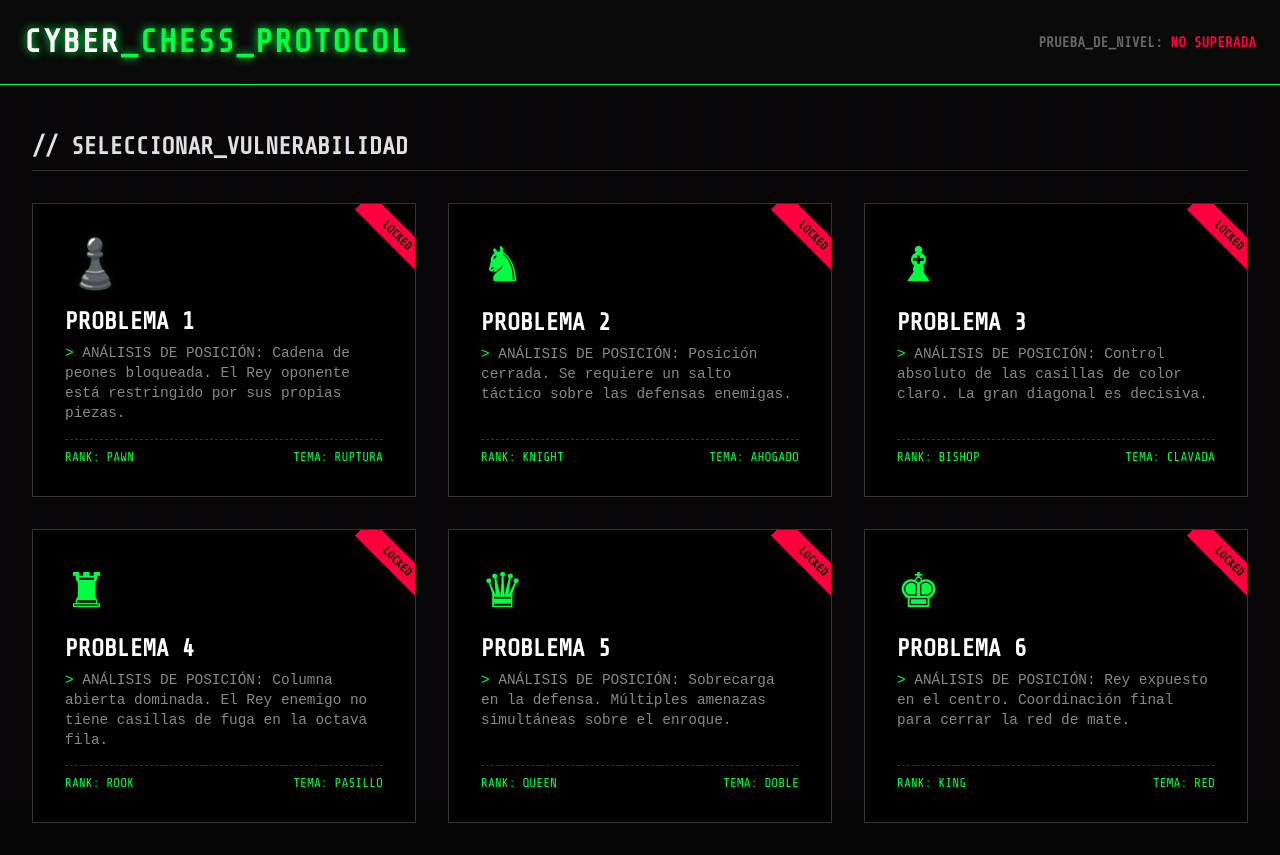
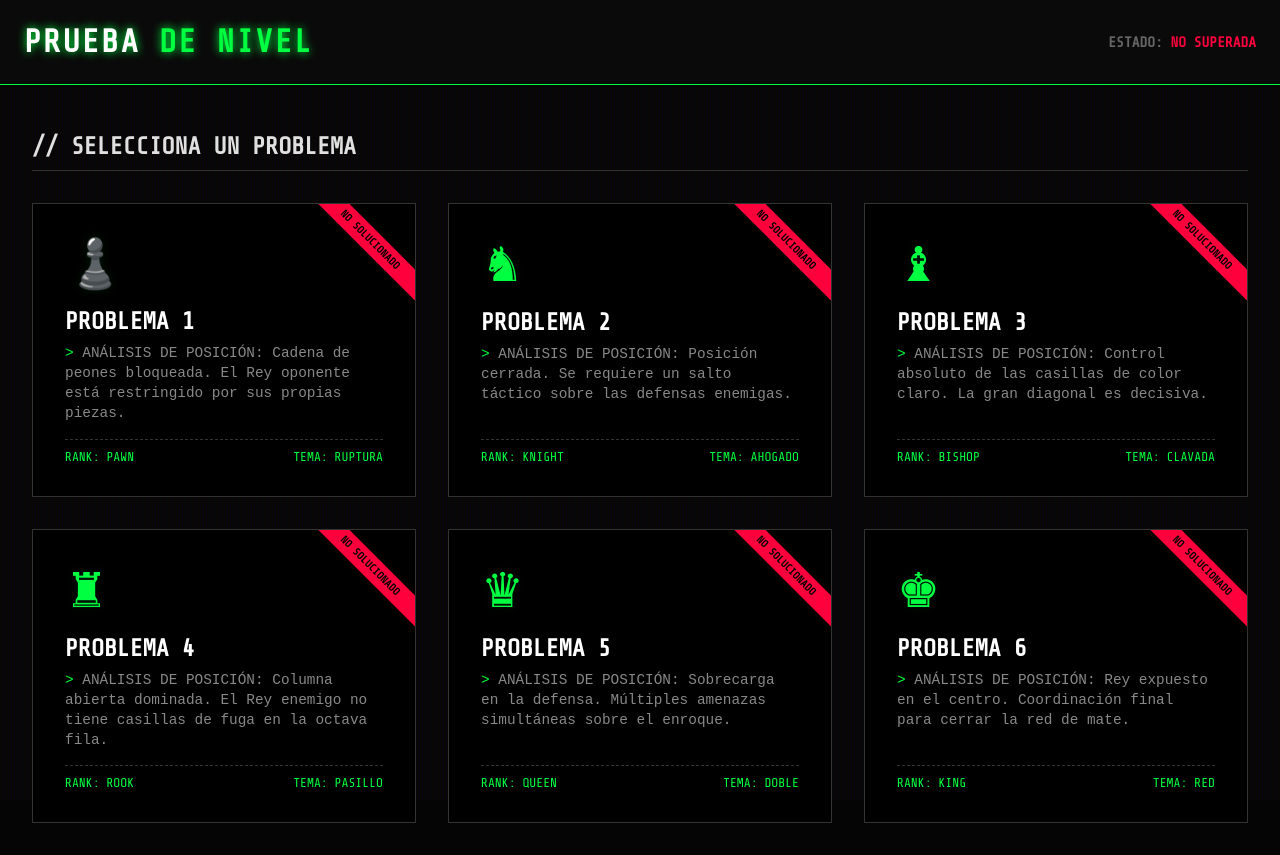
Before and after one commit to DanielDeSantos/foma, a plain HTML site: page index.html in a window 1280 px wide. Drawn offline with nearby package versions, Linux system fonts and the light colour scheme.

Commit message:
Update index.html

```diff
--- a/index.html
+++ b/index.html
@@ -3,7 +3,7 @@
 <head>
     <meta charset="UTF-8">
     <meta name="viewport" content="width=device-width, initial-scale=1.0">
-    <title>Protocolo de Cifrado - Acceso Root</title>
+    <title>Prueba de Nivel - Ciberseguridad</title>
     <link href="https://fonts.googleapis.com/css2?family=Share+Tech+Mono&family=Inter:wght@400;800&display=swap" rel="stylesheet">
     <style>
         :root {
@@ -108,32 +108,29 @@
 
         .mission-card.solved {
             border-color: var(--primary);
-            opacity: 0.7;
+            opacity: 0.8;
         }
 
-        .mission-card.solved::after {
-            content: "✓ SOLUCIONADO";
+        /* CINTA DE ESTADO (RIBBON) */
+        .mission-card::before {
+            content: "NO SOLUCIONADO";
             position: absolute;
-            bottom: 10px; right: 10px;
-            color: var(--primary);
-            font-weight: bold;
-            font-size: 0.8rem;
-        }
-
-        .mission-card::before {
-            content: "LOCKED";
-            position: absolute;
-            top: 20px; right: -30px;
+            top: 25px;
+            right: -55px; /* Ajuste para texto largo */
+            width: 200px; /* Ancho suficiente para rotar */
             background: var(--danger);
             color: black;
-            font-size: 0.7rem;
-            padding: 5px 30px;
+            font-size: 0.65rem;
+            padding: 5px 0;
+            text-align: center;
             transform: rotate(45deg);
             font-weight: bold;
+            box-shadow: 0 2px 5px rgba(0,0,0,0.5);
+            z-index: 5;
         }
 
         .mission-card.solved::before {
-            content: "OPEN";
+            content: "SOLUCIONADO";
             background: var(--primary);
         }
 
@@ -307,15 +304,15 @@
 <body>
 
     <header>
-        <h1><span style="color:white">CYBER</span>_CHESS_PROTOCOL</h1>
+        <h1><span style="color:white">PRUEBA</span> DE NIVEL</h1>
         <div style="font-size: 0.9rem; color: #666; font-weight: bold;">
-            PRUEBA_DE_NIVEL: <span id="global-status" style="color:var(--danger)">NO SUPERADA</span>
+            ESTADO: <span id="global-status" style="color:var(--danger)">NO SUPERADA</span>
         </div>
     </header>
 
     <div id="mission-select-screen" class="screen active">
         <h2 style="margin-top: 1rem; border-bottom: 1px solid #333; padding-bottom: 10px; width: 100%; max-width: 1400px; color: var(--text-main);">
-            // SELECCIONAR_VULNERABILIDAD
+            // SELECCIONA UN PROBLEMA
         </h2>
 
         <div class="mission-grid">
@@ -380,7 +377,7 @@
 
             <div id="success-overlay" class="overlay">
                 <div class="data-packet" style="border-color: var(--primary); box-shadow: 0 0 30px rgba(0,255,65,0.2);">
-                    <h2 style="color: var(--primary); margin-bottom: 15px;">MISION_COMPLETA</h2>
+                    <h2 style="color: var(--primary); margin-bottom: 15px;">PROBLEMA RESUELTO</h2>
                     <p style="color: #ccc; margin-bottom: 20px;">Acceso administrativo restaurado con éxito.</p>
                     <div style="font-size: 3rem; margin-bottom: 20px;">🔓</div>
                     <button class="btn-submit" onclick="closeSuccessAndReturn()">VOLVER AL MENÚ</button>
```
